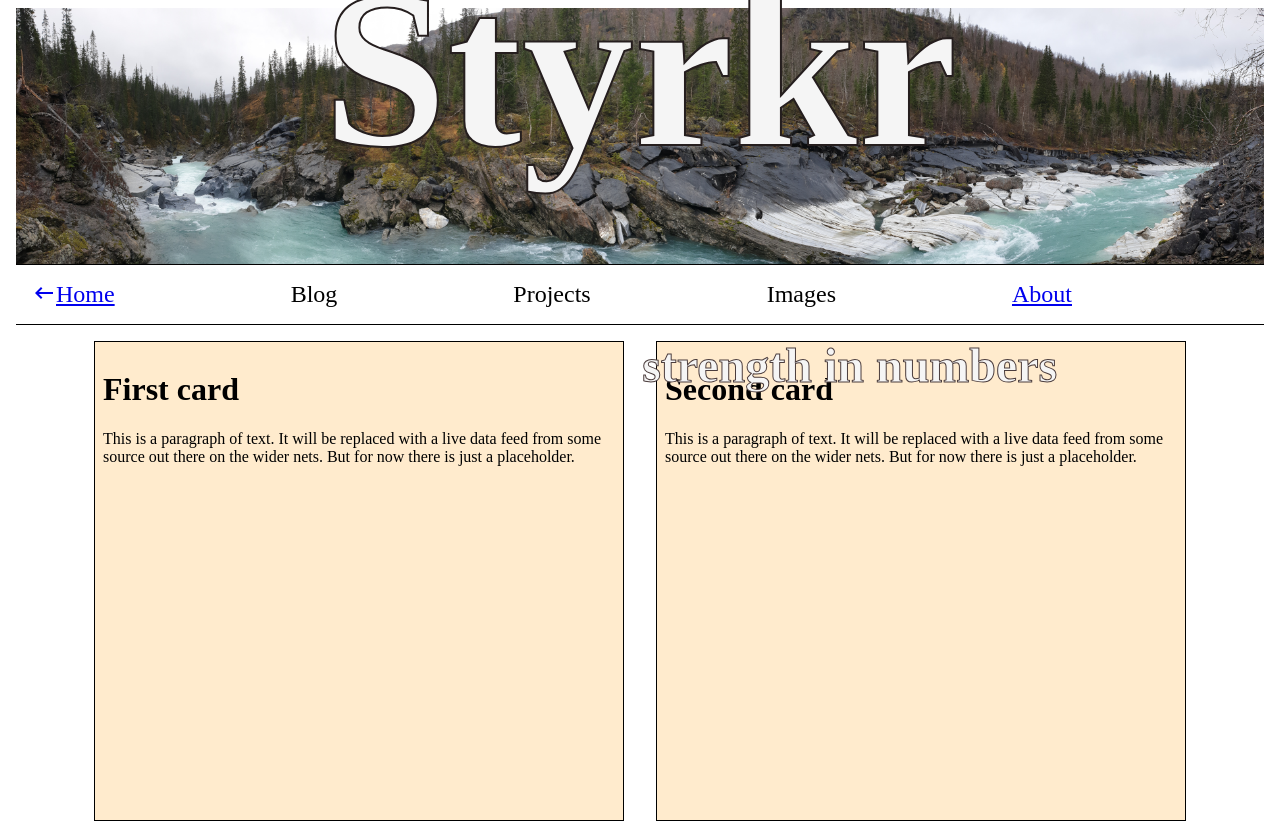
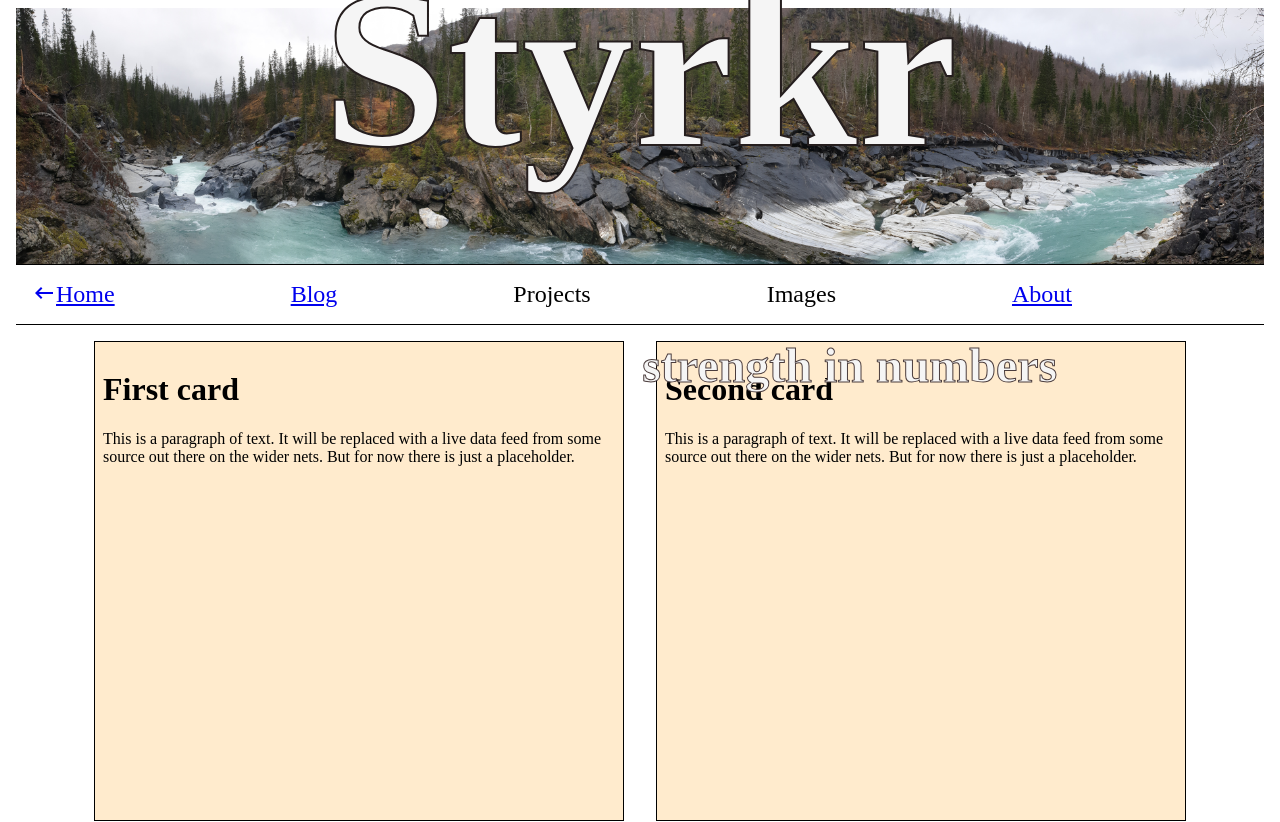
Before and after one commit to tplive/qvidahl-no, a Next.js app: page / in a window 1280 px wide. Shown: the top 822 px of the page. Built offline with nearby package versions, Linux system fonts and the light colour scheme; a web font is replaced by a local one.

Commit message:
Add link to blog

```diff
--- a/src/components/TopMenu.tsx
+++ b/src/components/TopMenu.tsx
@@ -20,7 +20,7 @@ const Header: React.FC = () => {
     return (
         <div className={styles.content}>
             <div className={styles.home}><Link href="/"><a><MdKeyboardBackspace /> Home</a></Link></div>
-            <div className={styles.blog}>Blog</div>
+            <div className={styles.blog}><Link href="/blog"><a>Blog</a></Link></div>
             <div className={styles.projects}>Projects</div>
             <div className={styles.images}>Images</div>
             <div className={styles.About}><Link href="/about"><a>About</a></Link></div>
```
